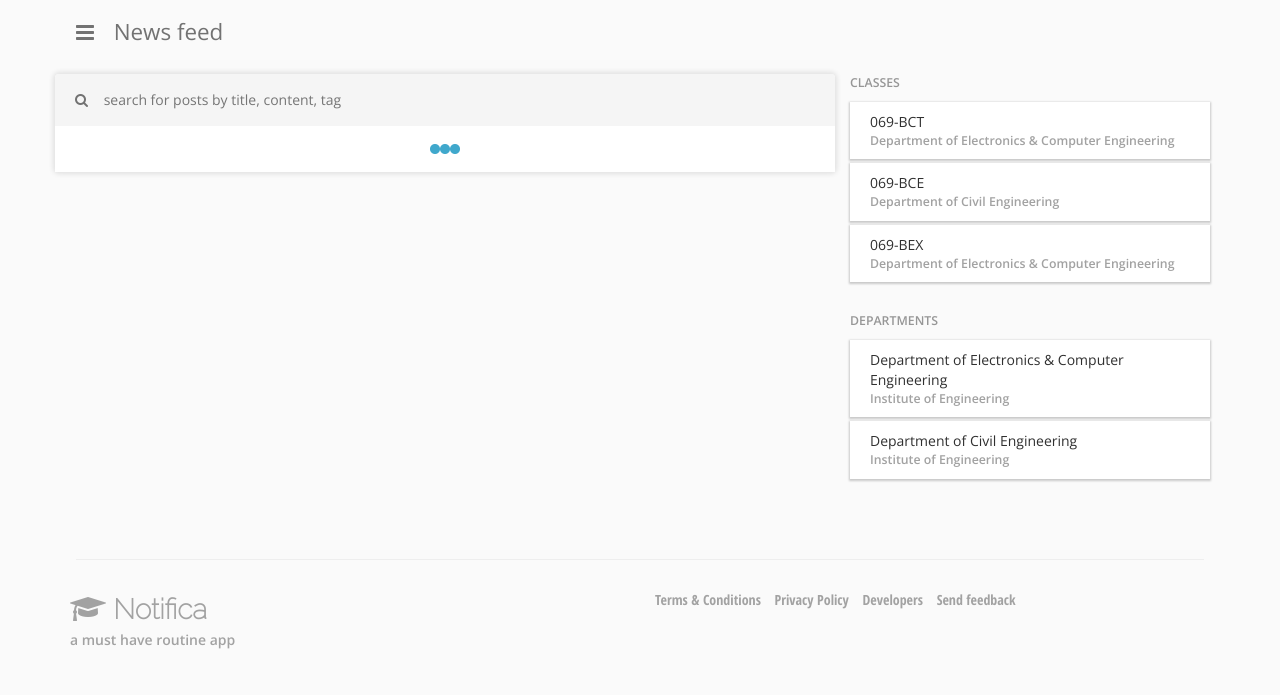
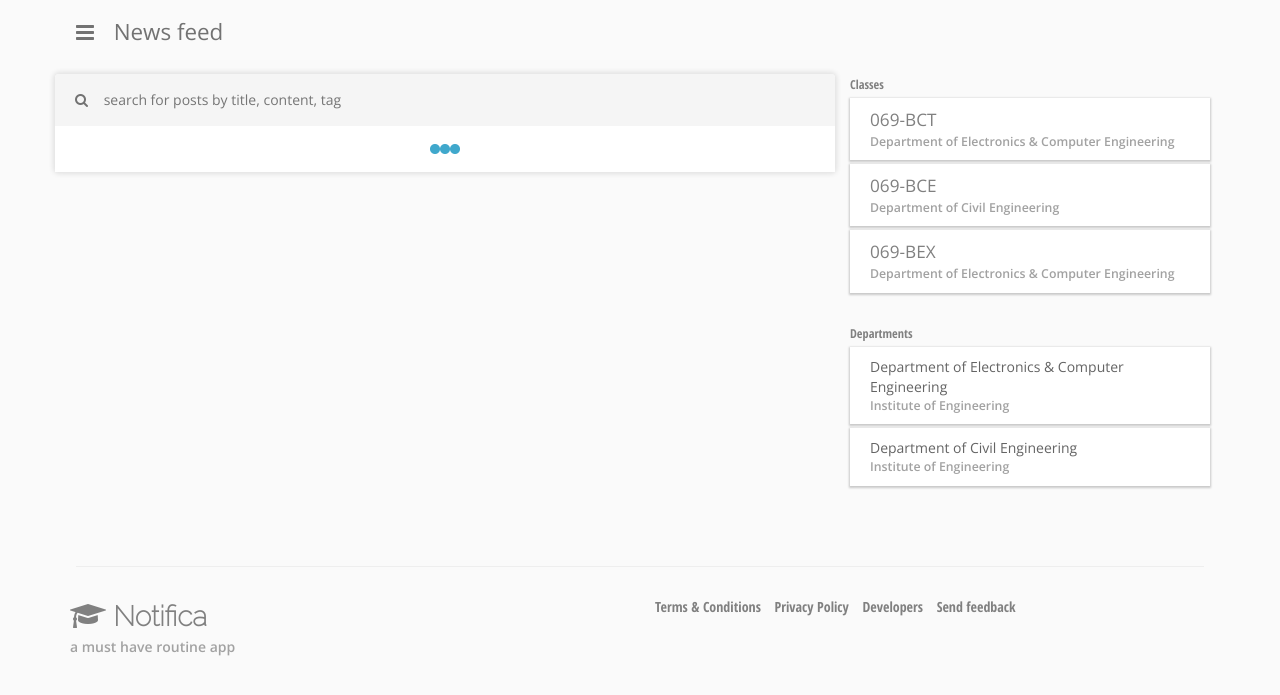
Before and after one commit to coders-circle/Notifica, a Django app: page /feed/ in a window 1280 px wide. Shown: the top 695 px of the page. Run offline with Django 3.2, Linux system fonts and the light colour scheme; a user stored in the database is signed in; data comes from the database, SQL or seed files in the repository; data that the repository does not hold is empty; some libraries are stand-ins or nearby versions.

Commit message:
improve feeds design

```diff
--- a/web/posts/templates/posts/feed.html
+++ b/web/posts/templates/posts/feed.html
@@ -43,29 +43,28 @@ Notifica: News feed
             </div>
             <div id="quick-links-block" class="col-md-4">
                 <div class="block-list" id="class-list">
-                    <div class="title">Classes</div>
+                    <a href="#" class="title">Classes</a>
                     <div class="card card-class">
                         <div class="info">
-                            <div class="name">069-BCT</div>
+                            <a href="{% url 'classroom:class' 1 %}" class="name">069-BCT</a>
                             <div class="department">Department of Electronics &amp; Computer Engineering</div>
                         </div>
                     </div>
                     <div class="card card-class">
                         <div class="info">
-                            <div class="name">069-BCE</div>
+                            <a href="#" class="name">069-BCE</a>
                             <div class="department">Department of Civil Engineering</div>
                         </div>
                     </div>
                     <div class="card card-class">
                         <div class="info">
-                            <div class="name">069-BEX</div>
+                            <a href="#" class="name">069-BEX</a>
                             <div class="department">Department of Electronics &amp; Computer Engineering</div>
                         </div>
                     </div>
                 </div>
-
                 <div class="block-list" id="department-list">
-                    <div class="title">Departments</div>
+                    <a href="#" class="title">Departments</a>
                     <div class="card card-department">
                         <div class="info">
                             <div class="name">Department of Electronics &amp; Computer Engineering</div>
--- a/web/static/css/feed.css
+++ b/web/static/css/feed.css
@@ -146,14 +146,12 @@ hr {
     margin-bottom: 30px;
 }
 #quick-links-block .title{
-    text-transform: uppercase;
-    font-weight: bold;
     font-size: 0.88em;
     margin-bottom: 10px;
-    color: #969696;
 }
 .card{
     background-color: #fff;
+    color: #646464;
     box-shadow: 0px 1px 2px 1px rgba(0, 0, 0, 0.2);
     padding: 10px 20px;
     margin: 4px 0px;
@@ -166,8 +164,10 @@ hr {
     float:left;
     margin-right: 20px;
 }
-.card-class .info{
-
+.card-class .info .name{
+    font-family: "Open Sans";
+    font-weight: 400;
+    font-size: 1.23em;
 }
 .card-department .info .organization,
 .card-class .info .department{
--- a/web/static/css/theme/default.css
+++ b/web/static/css/theme/default.css
@@ -6,7 +6,7 @@ body {
 a, a:focus, a:active {
     font-family: "Open Sans Condensed", "Ubuntu Condensed";
     font-weight: 700;
-    color: #a2a2a2;
+    color: #808080;
     transition: 0.5s;
 }
 a:hover {
```
